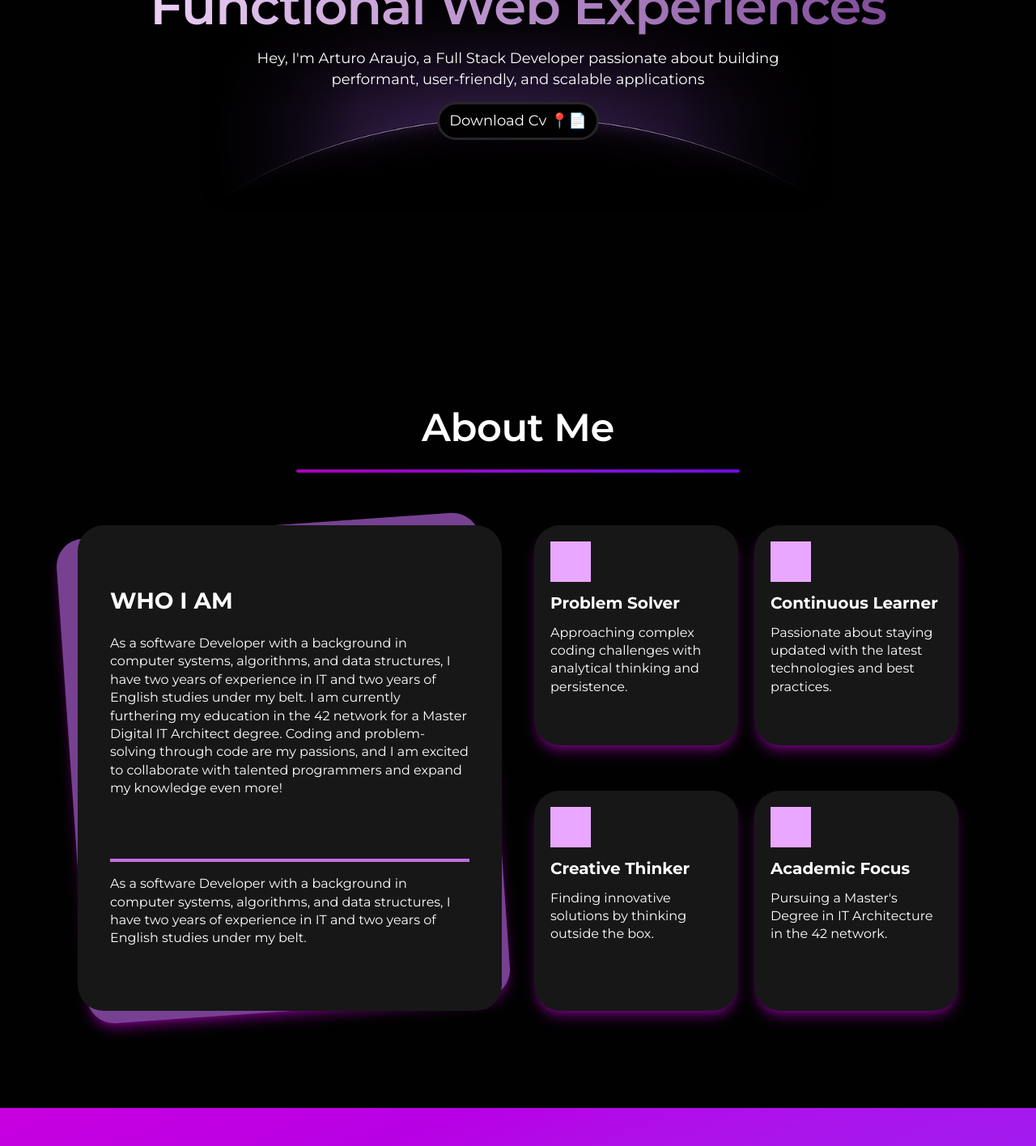
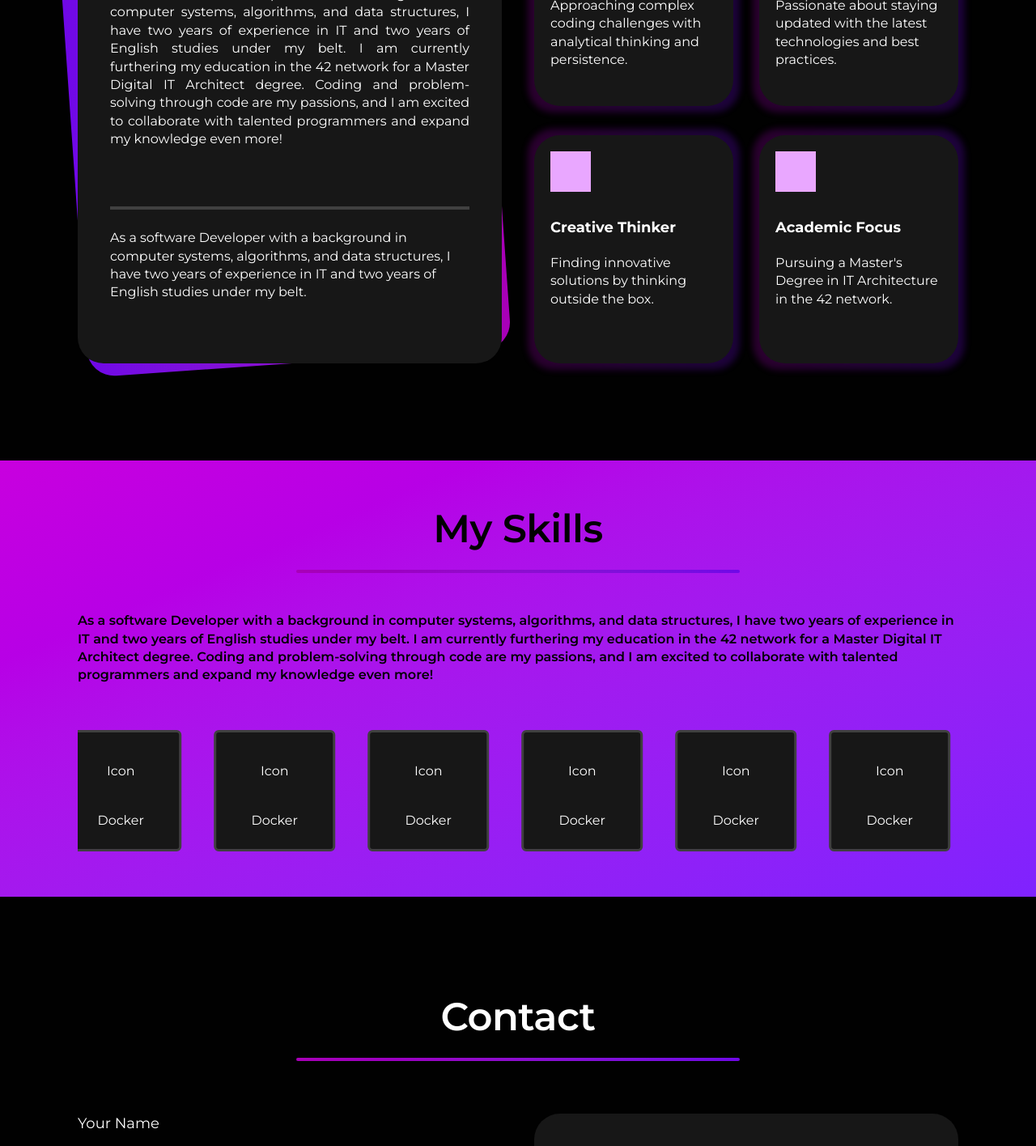
Before and after one commit to ArturoZAC/testing-forport-4z4c, a Next.js app: page / in a window 1280 px wide. Shown: the part 420-1836 px from the top of the page at 81% size. Built offline with nearby package versions, Linux system fonts and the light colour scheme.

Commit message:
fixSectionAboutMefinished

```diff
--- a/src/app/(home)/page.tsx
+++ b/src/app/(home)/page.tsx
@@ -6,11 +6,11 @@ export default function HomePage() {
     // <main className="px-6">
 
     <>
-    <Hero/>
+    {/* <Hero/> */}
     <About/>
     <Skills />
     <Contact />
-    <Footer />
+    {/* <Footer /> */}
     </>
 
   );
--- a/src/app/globals.css
+++ b/src/app/globals.css
@@ -97,7 +97,7 @@
 @layer components {
 
   .input-custom {
-    @apply rounded-md bg-fourth h-full outline-none border-3 border-neutral-800 focus:border-neutral-500 transition-colors duration-300;
+    @apply rounded-md bg-fourth h-full outline-none border-3 border-neutral-700 focus:border-neutral-500 transition-colors duration-300;
   }
 
   .text-display-m-d {
--- a/src/components/about/AboutCard.tsx
+++ b/src/components/about/AboutCard.tsx
@@ -5,15 +5,15 @@ export const AboutCard = () => {
 
   return (
     <div className="relative bg-neutral-900 w-full max-w-1/2 h-[600px] rounded-4xl
-     before:bg-third-back before:w-full  before:max-w-[584px]  before:min-h-[600px] before:absolute before:right-2 before:rounded-[34px] before:rotate-[-4deg] before:-z-10 before:shadow-lg before:shadow-fuchsia-700/50
+     before:bg-linear-to-r before:from-violet-700 before:to-fuchsia-700 before:w-full before:max-w-[584px] before:min-h-[600px] before:absolute before:right-2 before:rounded-[34px] before:rotate-[-4deg] before:-z-10
     ">
       <div className="flex flex-col justify-around items-center p-10 h-[inherit]">
         <div className="space-y-6">
           <p className="text-subtitle1-b-d">WHO I AM</p>
-          <p className="text-body-small-r-d">As a software Developer with a background in computer systems, algorithms, and data structures, I have two years of experience in IT and two years of English studies under my belt. I am currently furthering my education in the 42 network for a Master Digital IT Architect degree. Coding and problem-solving through code are my passions, and I am excited to collaborate with talented programmers and expand my knowledge even more!</p>
+          <p className="text-body-small-r-d text-justify">As a software Developer with a background in computer systems, algorithms, and data structures, I have two years of experience in IT and two years of English studies under my belt. I am currently furthering my education in the 42 network for a Master Digital IT Architect degree. Coding and problem-solving through code are my passions, and I am excited to collaborate with talented programmers and expand my knowledge even more!</p>
         </div>
-        <div className="space-y-4">
-          <div className="min-h-[4px] bg-third w-full"></div>
+        <div className="flex flex-col gap-y-6">
+          <div className="min-h-[4px] bg-neutral-700 w-full"></div>
           <p className="text-body-small-r-d">As a software Developer with a background in computer systems, algorithms, and data structures, I have two years of experience in IT and two years of English studies under my belt. </p>
         </div>
       </div>
--- a/src/components/about/Card.tsx
+++ b/src/components/about/Card.tsx
@@ -8,10 +8,17 @@ interface Props {
 
 export const Card = ( {icon,lead,descripcion}: Props) => {
   return (
-    <div className="w-full max-w-[272px] min-h-[272px] p-5 flex flex-col gap-y-3 bg-fourth rounded-4xl shadow-lg shadow-fuchsia-700/50">
-      <div className="size-[50px] bg-third-light">{ icon }</div>
-      <p className="text-lead-b-d">{ lead }</p>
-      <p className="text-body-small-r-d text-pretty">{descripcion}</p>
+    <div className="relative">
+      <div
+        className="absolute -inset-2 rounded-4xl bg-gradient-to-l from-violet-700 to-fuchsia-700 opacity-25 blur-xs"
+      ></div>
+      <div className="relative w-full max-w-[272px] min-h-[282px] p-5 flex flex-col bg-fourth rounded-4xl gap-y-8">
+        <div className="size-[50px] bg-third-light">{ icon }</div>
+        <div className="flex flex-col gap-y-5">
+          <p className="text-body-large-b-d">{ lead }</p>
+          <p className="text-body-small-r-d text-pretty">{descripcion}</p>
+        </div>
+      </div>
     </div>
   )
 }
--- a/src/components/about/CardContainer.tsx
+++ b/src/components/about/CardContainer.tsx
@@ -2,7 +2,7 @@ import { Card } from "./Card"
 
 export const CardContainer = () => {
   return (
-    <div className="w-full max-w-1/2 h-[600px] grid grid-cols-2 gap-5 content-between">
+    <div className="w-full max-w-1/2 h-[600px] grid grid-cols-2 gap-x-8 content-between">
       <Card lead="Problem Solver" descripcion="Approaching complex coding challenges with analytical thinking and persistence."/>
       <Card lead="Continuous Learner" descripcion="Passionate about staying updated with the latest technologies and best practices."/>
       <Card lead="Creative Thinker" descripcion="Finding innovative solutions by thinking outside the box."/>
--- a/src/components/skills/BodySkills.tsx
+++ b/src/components/skills/BodySkills.tsx
@@ -13,7 +13,7 @@ export const BodySkills = () => {
             {[...skills, ...skills].map((skill, id) => (
                 <div
                   key={id}
-                  className="size-[150px] flex flex-col justify-center items-center gap-y-6 bg-fourth border-3 border-neutral-800 rounded-md"
+                  className="size-[150px] flex flex-col justify-center items-center gap-y-6 bg-fourth border-3 border-neutral-700 rounded-md"
                 >
                   <div className="size-[50px] flex justify-center items-center">
                     Icon
```
